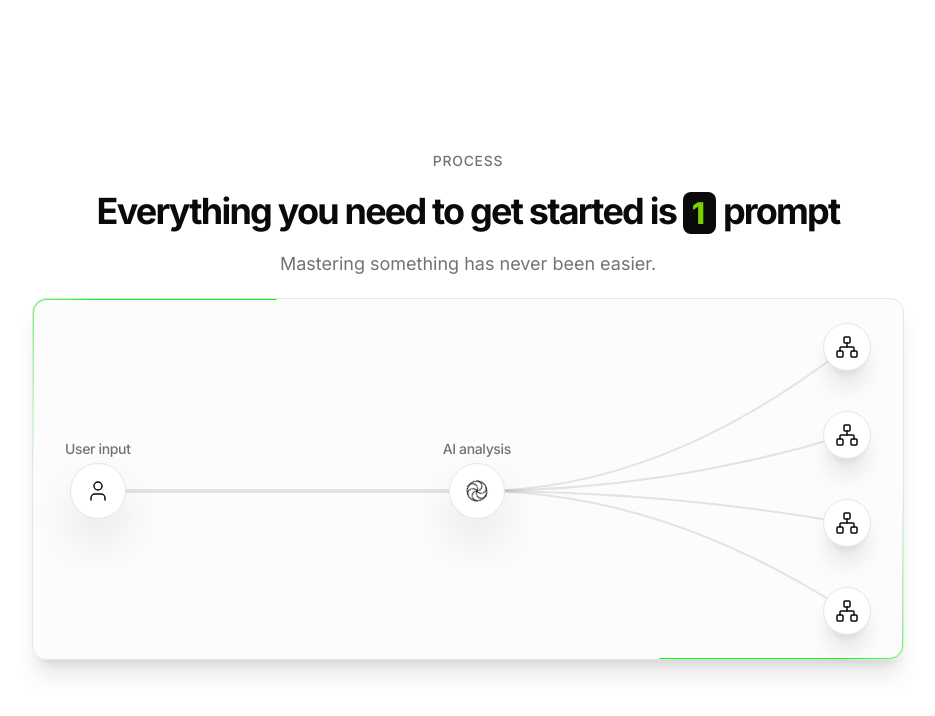
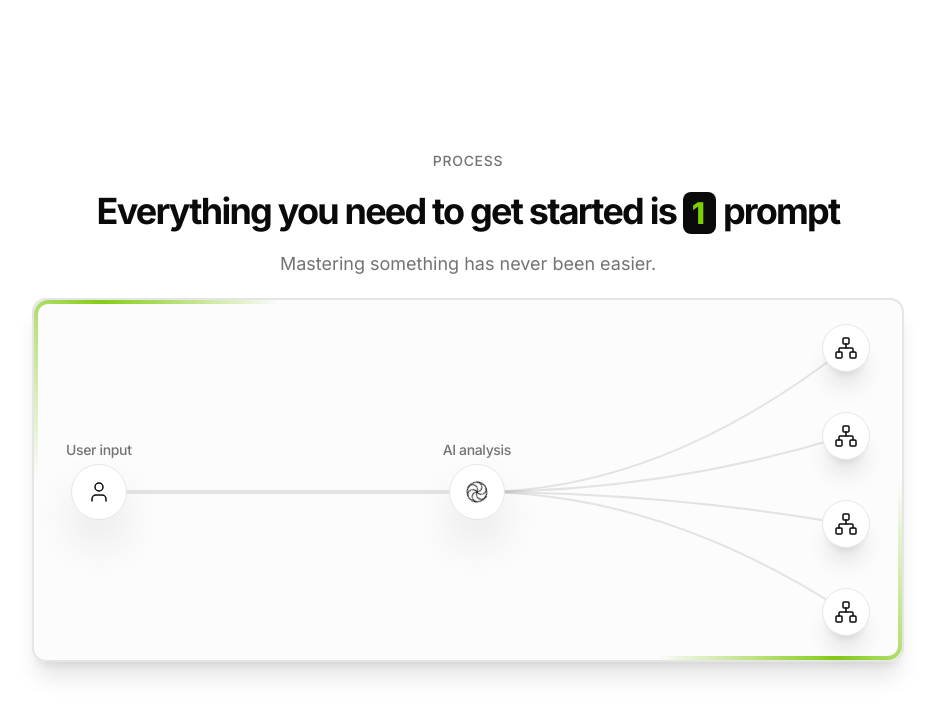
Before and after one commit to hassohamid/SkillTree, a React (Vite) app: page / in a window 1280 px wide. Shown: the part 1443-2159 px from the top of the page, without its empty margins (172-1107 px from the left). Built offline with nearby package versions, Linux system fonts and the light colour scheme.

Commit message:
style: customized the beam border for better visual

```diff
--- a/src/components/home/HowItWorks.tsx
+++ b/src/components/home/HowItWorks.tsx
@@ -32,7 +32,7 @@ export default function HowItWorks() {
         {" "}
         Mastering something has never been easier.
       </p>
-      <Card className="w-full relative mt-5 shadow-xl bg-neutral-100/30 ">
+      <Card className="w-full relative mt-5 shadow-xl bg-neutral-100/30 border-2 ">
         <div
           className="relative flex  w-full items-center justify-between max-w-full px-8"
           ref={containerRef}
@@ -142,16 +142,16 @@ export default function HowItWorks() {
           size={300}
           duration={30}
           delay={7.5}
-          colorFrom="lime"
-          colorTo="lime"
+          colorTo="#84cc16"
+          className="from-transparent to-transparent"
         />
 
         <BorderBeam
           size={300}
           duration={30}
           delay={22.5}
-          colorFrom="lime"
-          colorTo="lime"
+          colorTo="#84cc16"
+          className="from-transparent to-transparent"
         />
       </Card>
     </div>
--- a/src/components/magicui/border-beam.tsx
+++ b/src/components/magicui/border-beam.tsx
@@ -59,7 +59,7 @@ export const BorderBeam = ({
   initialOffset = 0,
 }: BorderBeamProps) => {
   return (
-    <div className="pointer-events-none absolute inset-0 rounded-[inherit] border border-transparent [mask-clip:padding-box,border-box] [mask-composite:intersect] [mask-image:linear-gradient(transparent,transparent),linear-gradient(#000,#000)]">
+    <div className="pointer-events-none absolute inset-0 rounded-[inherit] border-4 border-transparent  [mask-clip:padding-box,border-box] [mask-composite:intersect] [mask-image:linear-gradient(transparent,transparent),linear-gradient(#000,#000)]">
       <motion.div
         className={cn(
           "absolute aspect-square",
```
